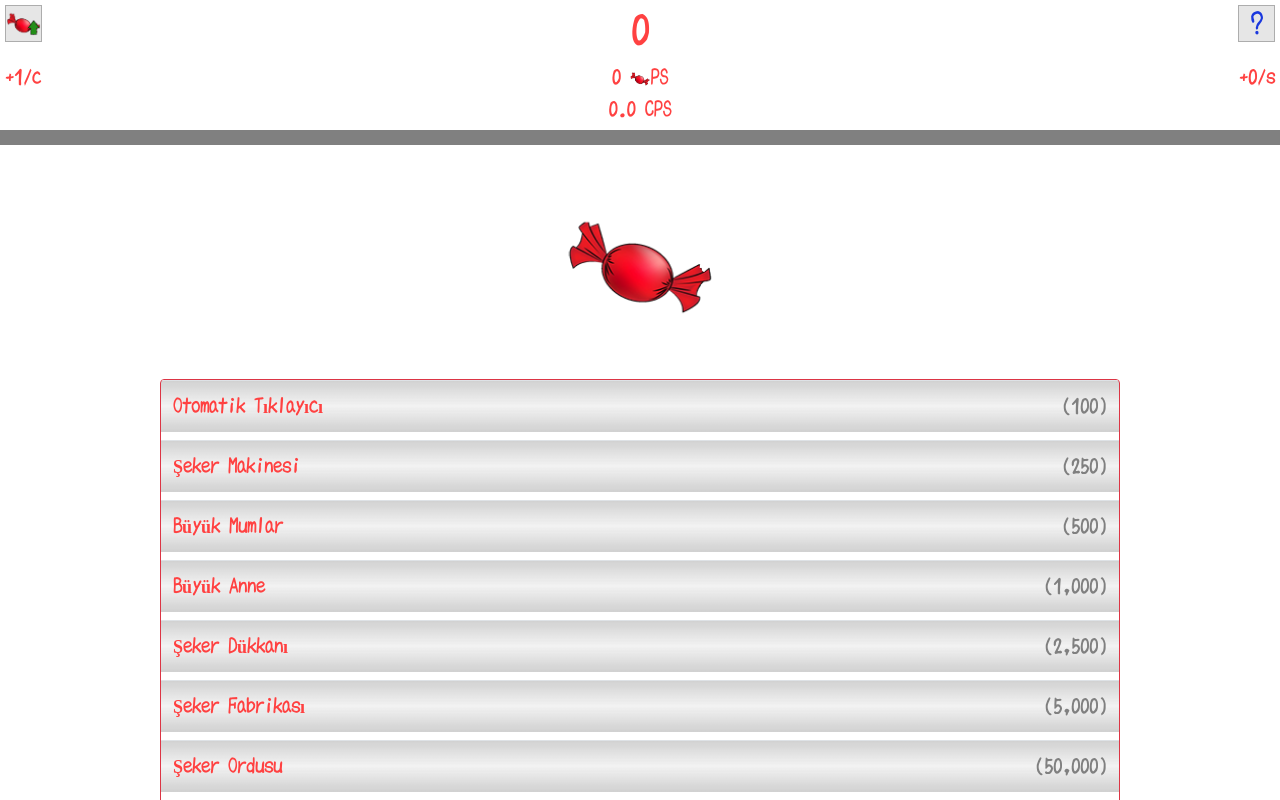
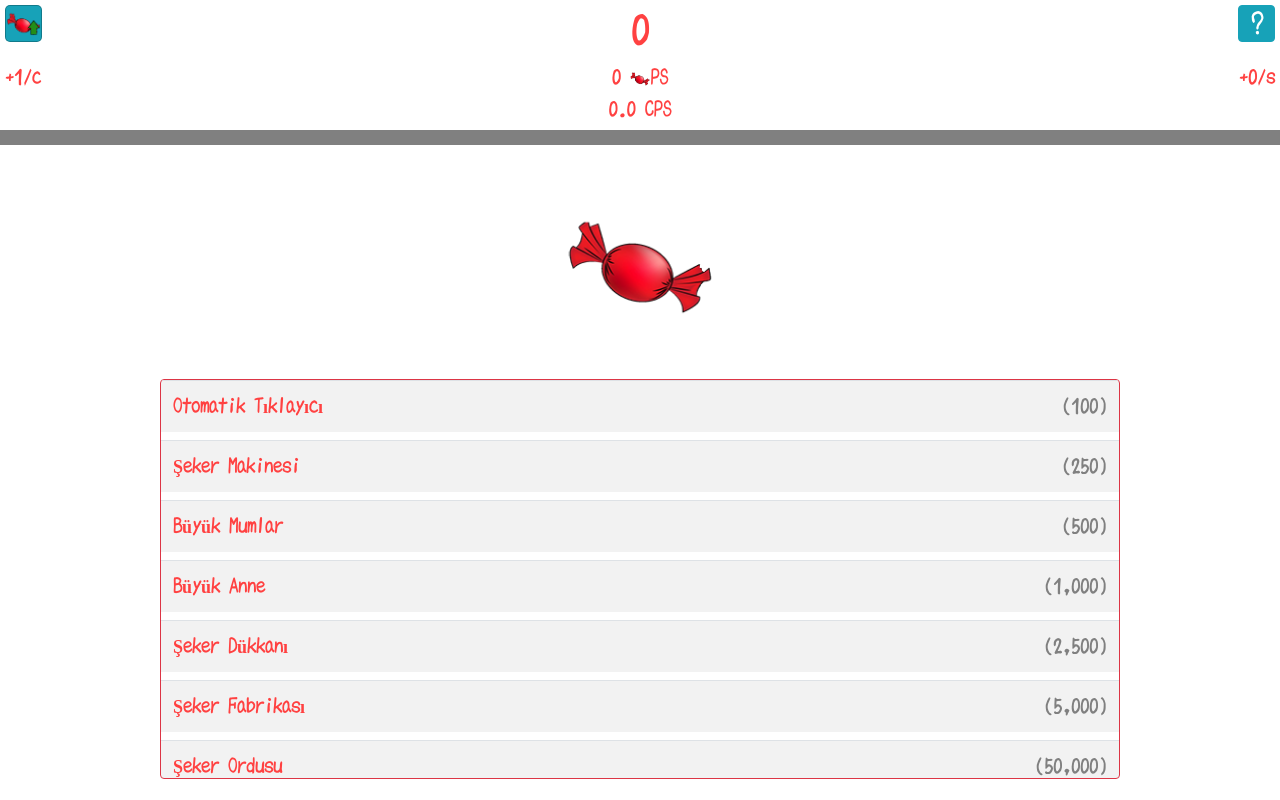
Before and after one commit to HakanYilmazzz/CandyClicker-Web-main, a plain HTML site: page index.html in a window 1280 px wide. Drawn offline with nearby package versions, Linux system fonts and the light colour scheme; a script that the page names is missing.

Commit message:
style changes

```diff
--- a/index.html
+++ b/index.html
@@ -4,7 +4,7 @@
 <head>
     <meta charset="utf-8" />
     <meta name="viewport" content="width=device-width, initial-scale=1, user-scalable=no">
-    <title>Candy Clicker Web</title>
+    <title>Candy Clicker</title>
     <link rel="stylesheet" href="styles.css">
     <link id="favicon" rel="icon" type="image/x-icon" href="icons/candy_xnp_icon.ico">
     <link rel="stylesheet" href="https://cdn.jsdelivr.net/npm/bootstrap@4.4.1/dist/css/bootstrap.min.css"
@@ -19,7 +19,8 @@
     <div id="top-info-grid-1" class="top-info-grid">
         <div><button id="reincarnate-button" class="corner-button"></button></div>
         <div id="candy-score" class="center-grid-item candy-clicker-text">0</div>
-        <div class="right-grid-item"><button id="help-button" class="corner-button">?</button></div>
+        <div class="right-grid-item"><button id="help-button" type="button"
+                class=" btn btn-info corner-button">?</button></div>
     </div>
     <div id="top-info-grid-2" class="top-info-grid">
         <div id="candy-per-click" class="candy-clicker-text per-meters">+<span id="candy-per-click-value">1</span>/c
@@ -43,8 +44,8 @@
     <progress id="candy-meter" max="1000" value="0"></progress>
     <img id="main-candy" src="images/candy.png" alt="Main Candy" draggable="false" />
     <div id="overflow-banner" class="candy-clicker-special-text"></div>
-    <div class="d-flex justify-content-center mtable">
-        <div id="candy-shop" class="w-75 border border-danger rounded"></div>
+    <div class="d-flex justify-content-center mtable mb-4 h-50">
+        <div id="candy-shop" class="w-75 h-100 border border-danger rounded"></div>
     </div>
     <template id="candy-shop-item-template">
         <table class="candy-shop-item table table-striped">
@@ -60,7 +61,7 @@
                 <h1 class="popup-content candy-clicker-text mb-5">Reenkarnasyon</h1>
                 <div class="popup-paragraph">
                     <p id="reincarnation-paragraph" class="popup-content candy-clicker-text">Reenkarnasyon şunları
-                        yapmanızı sağlar: <br/>
+                        yapmanızı sağlar: <br />
                         Saniyede şekerlerinize kalıcı bir çarpan ekleyerek oyunu yeniden başlatın. Sahip olduğun her
                         <span id="reincarnation-paragraph-divisor"></span> şeker karşılığında reenkarne olabilirsin. Bir
                         reenkarnasyondan sonra saniye başına ek çarpan ile şekerler kazanabilirsin. Mevcut şekerleriniz,
--- a/styles.css
+++ b/styles.css
@@ -55,7 +55,6 @@ img{
     height: 37px;
     border: #0000003F 1px;
     border-style: solid;
-    background-color: #00000019;
     padding: 0;
 }
 
@@ -72,7 +71,7 @@ img{
 .candy-shop-item {
     width: 100%;
     height: 24px;
-    background-image: linear-gradient(#52525233, #ffffff55, #52525233);
+    /* background-image: linear-gradient(#52525233, #ffffff55, #52525233); */
     border-spacing: 0px;
     table-layout: fixed;
     padding-left: 5px;
@@ -84,7 +83,7 @@ img{
 }
 
 .candy-shop-item:active {
-    background-image: linear-gradient(#00000055, #ffffff55, #00000055);
+    background-image: linear-gradient(#eb333355, #ffffff55, #f9020255);
 }
 
 .candy-shop-text {
@@ -123,8 +122,8 @@ img{
 }
 
 .popup-window {
-    width: calc(100% - 20px);
-    height: calc(100% - 20px);
+    width: calc(100% - 40px);
+    height: calc(100% - 40px);
     padding: 10px;
     overflow-y: scroll;
     touch-action: pan-y;
@@ -225,13 +224,19 @@ small.popup-content {
     background-size: 100%;
     background-repeat: no-repeat;
     background-position: center;
+    background-color: #17a2b8;
+    border-radius: 5px;
+    height: 37px;
+    width:37px;
 }
 
 #help-button {
     font-family: mikachan;
     font-size: 24px;
     font-weight: bold;
-    color: #1A38DE;
+    color: white;
+    display: flex;
+    align-items: center;
 }
 
 #image-candy-ps {
```
